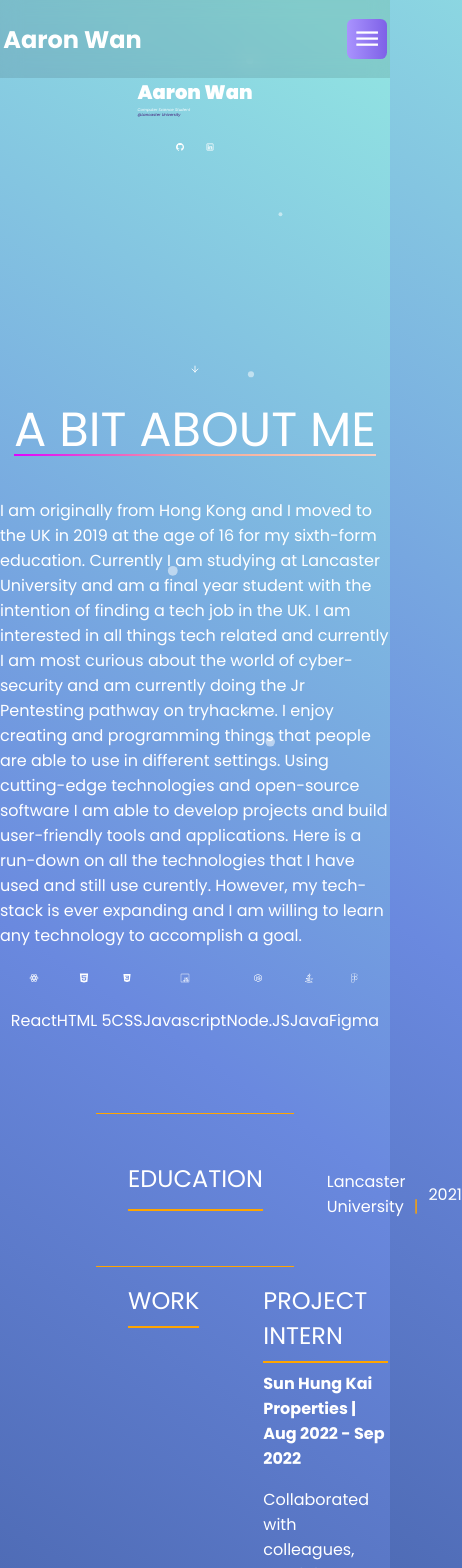
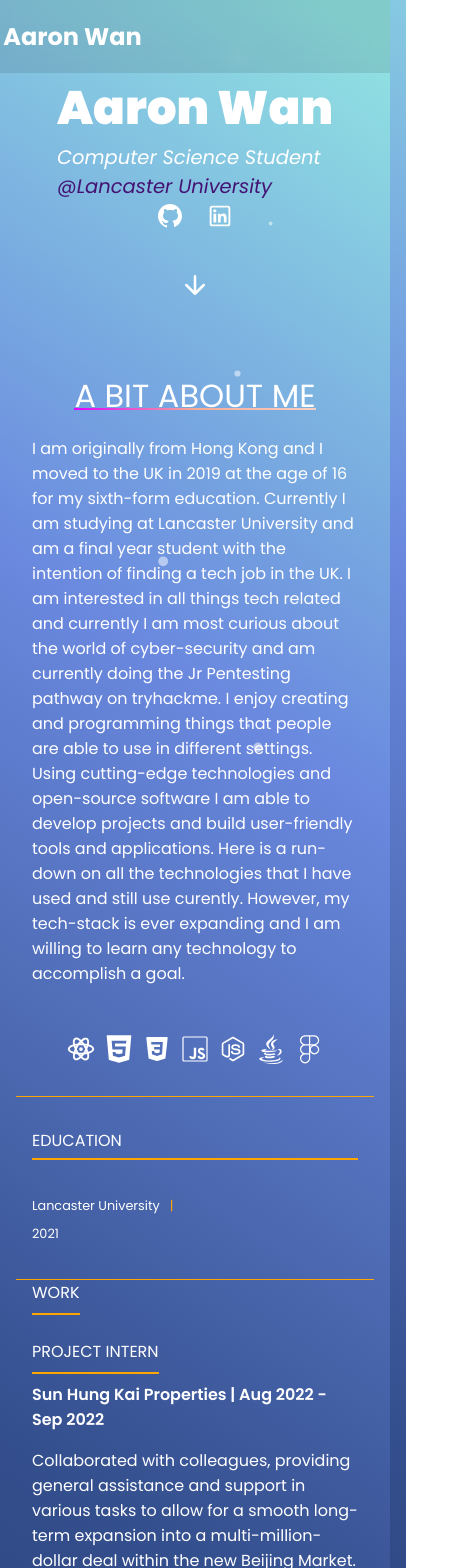
Before and after one commit to BAronHW/Portfolio-website, a React (Vite) app: page / in a window 390 px wide. Shown: the top 1568 px of the page, 462 px wide, since content can reach past the window. Built offline with nearby package versions, Linux system fonts and the light colour scheme.

Commit message:
added some changes to make it more friendly with mobile

```diff
--- a/src/components/Background/Background.css
+++ b/src/components/Background/Background.css
@@ -9,7 +9,8 @@
     padding: 2rem;
     position: relative;
 }
-.education-container{
+
+.education-container {
     display: flex;
     gap: 4rem;
 }
@@ -33,7 +34,7 @@ h2 {
     color: #fff;
 }
 
-.top-work-exp-span-container span{
+.top-work-exp-span-container span {
     font-weight: 700;
 }
 
@@ -42,8 +43,6 @@ h2 {
     margin: 0 10px;
     color: #FFA500;
 }
-
-
 
 .education-container::before, .work-container::before {
     content: '';
@@ -55,7 +54,7 @@ h2 {
     background-color: #FFA500;
 }
 
-.education-container::after{
+.education-container::after {
     content: '';
     position: absolute;
     left: 0;
@@ -64,7 +63,6 @@ h2 {
     height: 1px;
     background-color: #FFA500;
 }
-
 
 .background-container {
     /* background-color: #060417;  */
@@ -85,22 +83,93 @@ h2 {
     align-items: start;
     padding: 2rem;
 }
-  .work-container h2 {
 
+.work-container h2 {
     border-bottom: 2px solid #FFA500;
     padding-bottom: 0.5rem;
     color: #fff;
-  }
+}
 
-  .work-right-container{
+.work-right-container {
     grid-column: 2 / 3;
+    margin-bottom: 1rem;
+}
 
-    margin-bottom: 1rem;
-  }
-  .work-experience {
+.work-experience {
     margin-bottom: 2rem;
-  }
+}
 
-  .job-descrption-div{
+.job-descrption-div {
     margin-top: 1rem;
-  }
+}
+
+/* Media Queries for responsiveness */
+@media (max-width: 1325px) {
+    .background-container {
+        padding: 5rem;
+    }
+    .education-container, .work-container {
+        gap: 2rem;
+        padding: 2rem;
+    }
+}
+
+@media (max-width: 769px) {
+    .background-container {
+        padding: 3rem;
+    }
+
+    .education-container, .work-container {
+        gap: 1.5rem;
+        padding: 1.5rem;
+        flex-direction: column;
+    }
+
+    h2 {
+        font-size: 1.2rem;
+    }
+
+    .span-container span {
+        font-size: 0.9rem;
+    }
+}
+
+@media (max-width: 425px) {
+    .background-container {
+        padding: 1rem;
+    }
+
+    .education-container, .work-container {
+        gap: 1rem;
+        padding: 1rem;
+        flex-direction: column;
+    }
+
+    h2 {
+        font-size: 1rem;
+    }
+
+    .span-container {
+        flex-direction: column;
+        align-items: flex-start;
+    }
+
+    .span-container span {
+        font-size: 0.8rem;
+        margin: 0.3rem 0;
+    }
+
+    .top-work-exp-span-container span {
+        font-weight: 600;
+    }
+
+    .work-container {
+        display: flex;
+        flex-direction: column;
+        gap: 1rem;
+    }
+
+    .work-right-container {
+        grid-column: auto;
+    }
+}
--- a/src/components/Hero/Hero.css
+++ b/src/components/Hero/Hero.css
@@ -31,12 +31,14 @@
 
 h2 {
     display: flex;
+    margin-bottom: 2rem; /* Add margin to create a gap below the title */
 }
 
 .header-about {
     font-size: 3rem;
     position: relative;
     display: inline-block;  /* Ensures the pseudo-element aligns correctly under the text */
+    margin-top: 3rem; /* Add margin to create a gap above the about section */
 }
 
 .header-about::after {
@@ -50,15 +52,15 @@ h2 {
     display: block;
 }
 
-
 .tech-tools-container {
     display: flex;
-    flex-direction: column;
-    margin: 0;
-    padding: 0 160px;
-    align-items: center;
-    justify-content: flex-start;
-    gap: 2rem;
+    flex-wrap: wrap; /* Allow items to wrap */
+    justify-content: center; /* Center items horizontally */
+    gap: 2rem; /* Gap between items */
+    padding: 2rem;
+    max-width: 1200px; /* Ensure it doesn't stick out */
+    width: 100%;
+    box-sizing: border-box;
 }
 
 .tech-header, p {
@@ -78,10 +80,6 @@ svg {
 .react-icon:hover, .html-icon:hover, .css-icon:hover, .js-icon:hover,
 .node-icon:hover, .java-icon:hover, .figma-icon:hover {
     transform: scale(1.1);
-}
-
-svg{
-    transition: 250ms;
 }
 
 .react-icon:hover{
@@ -113,40 +111,96 @@ svg{
     fill:#F14A29;
     transform: scale(1.1,1.1);
 }
+
 .figma-icon:hover{
     fill:#a91deb;
     transform: scale(1.1,1.1);
 }
 
-
-
-@media (max-width: 425px) {
-    .hero-container, .hero-content, .tech-tools-container {
-        padding: 0;
-    }
-
-    svg {
-        max-width: 10px;
-        max-height: 60px;
-    }
-
-    .hero-img {
-        gap: 0;
+/* Media Queries for responsiveness */
+@media (max-width: 1325px) {
+    .hero-container, .hero-content {
+        padding: 5rem 0;
     }
 }
 
 @media (max-width: 769px) {
     .hero-container, .hero-content {
-        padding: 0;
+        padding: 3rem 0;
     }
 
     .hero-content p {
         padding: 0;
     }
+
+    .header-about {
+        font-size: 2.5rem;
+        margin-top: 2rem; /* Adjust margin for smaller screens */
+    }
+
+    h2 {
+        margin-bottom: 1.5rem; /* Adjust margin for smaller screens */
+    }
+
+    .tech-tools-container {
+        padding: 1rem;
+        gap: 1rem;
+    }
+
+    .hero-img{
+        gap: 0.5rem;
+    }
+
+    .tech-icon {
+        max-width: 100px;
+        text-align: center;
+    }
 }
 
-@media (max-width: 1325px) {
-    .hero-container, .hero-content {
-        padding: 0;
+@media (max-width: 425px) {
+    .hero-container, .hero-content, .tech-tools-container {
+        padding: 1rem 0;
+    }
+
+    .hero-content {
+        padding: 2rem;
+        gap: 1rem;
+    }
+
+    .header-about {
+        font-size: 2rem;
+        margin-top: 1.5rem; /* Adjust margin for smaller screens */
+    }
+
+    h2 {
+        margin-bottom: 1rem; /* Adjust margin for smaller screens */
+    }
+
+    .hero-img img, #duck-icon {
+        width: 80px; /* Adjust as needed for smaller screens */
+    }
+
+    svg {
+        max-width: 30px; /* Adjust the icon sizes for smaller screens */
+        max-height: 30px;
+    }
+
+    .hero-img {
+        gap: 0.5;
+    }
+
+    .tech-tools-container {
+        padding: 1rem;
+        gap: 1rem;
+        max-width: 100%; /* Ensure it doesn't stick out */
+    }
+
+    .tech-icon {
+        max-width: 80px;
+        text-align: center;
+    }
+
+    .tech-icon p{
+        display: none;
     }
 }
--- a/src/components/Hero/Hero.jsx
+++ b/src/components/Hero/Hero.jsx
@@ -7,7 +7,7 @@ import reactlogo from '../../assets/images/React-icon.png'
 import duckicon from '../../assets/images/duck.png'
 
 const Hero = ({aboutRef}) => {
-  return (
+    return (
     <section className='hero-container' ref={aboutRef}>
         <div className='hero-content' >
             <h2 className='header-about'>A bit about me</h2>
--- a/src/components/MobileNav/MobileNav.jsx
+++ b/src/components/MobileNav/MobileNav.jsx
@@ -2,7 +2,7 @@ import React from 'react'
 import './MobileNav.css'
 import logo from '../../assets/images/logo.png';
 
-const MobileNav = ({isOpen, toggleMenu}) => {
+const MobileNav = ({isOpen, toggleMenu, onHomeClick, onWorkClick, onAboutClick, onProjectClick, onContactClick}) => {
   return (
     <>
     <div className={`mobile-menu ${isOpen ? "active" : ""}`}
@@ -14,16 +14,16 @@ const MobileNav = ({isOpen, toggleMenu}) => {
 
             <ul>
                 <li>
-                    <a className="menu-item" href="">Home</a>
+                    <a className="menu-item" onClick={onAboutClick}>About</a>
                 </li>
                 <li>
-                    <a className='menu-item' href="">Skills</a>
+                    <a className='menu-item' onClick={onProjectClick}>Projects</a>
                 </li>
                 <li>
-                    <a className='menu-item' href="">Work Experience</a>
+                    <a className='menu-item' onClick={onWorkClick}>Work Experience</a>
                 </li>
                 <li>
-                    <a className='menu-item' href="">Contact Me</a>
+                    <a className='menu-item' onClick={onContactClick}>Contact Me</a>
                 </li>
             </ul>
         </div>
--- a/src/components/Navbar.jsx
+++ b/src/components/Navbar.jsx
@@ -14,7 +14,7 @@ const Navbar = ({onHomeClick, onWorkClick, onAboutClick, onProjectClick, onConta
 
   return (
     <>
-    <MobileNav isOpen={openMenu} toggleMenu={toggleMenu}></MobileNav>
+    {/* <MobileNav isOpen={openMenu} toggleMenu={toggleMenu}></MobileNav> */}
     <nav className='nav-wrapper'>
         <div className='nav-content'>
             <h1 className='logo'>Aaron Wan</h1>
@@ -37,11 +37,11 @@ const Navbar = ({onHomeClick, onWorkClick, onAboutClick, onProjectClick, onConta
                 </li>
             </ul>
 
-            <button className='menu-btn' onClick={toggleMenu}>
+            {/* <button className='menu-btn' onClick={toggleMenu}>
              <span class={"material-symbols-outlined"} style={{fontSize: "1.8rem"}}>
                 {openMenu ? "close" : "menu"}
              </span>
-            </button>
+            </button> */}
 
         </div>
     </nav>
--- a/src/components/Projects/Projects-DESKTOP-EQ3SFK0.css
+++ b/src/components/Projects/Projects-DESKTOP-EQ3SFK0.css
@@ -5,6 +5,7 @@
     flex-direction: column;
     background-color: transparent;
     z-index: 1;
+    flex-direction: column;
 }
 
 .inner-container{
--- a/src/components/Projects/Projects.css
+++ b/src/components/Projects/Projects.css
@@ -11,6 +11,7 @@
   align-items: center;
   position: relative; /* Ensures the positioning context for absolute children */
   z-index: 1;
+  flex-direction: column;
 }
 
 .project-card-container:hover {
@@ -77,3 +78,65 @@
 .project-desc {
   font-size: 0.9rem;
 }
+
+/* Media Queries for responsiveness */
+@media (max-width: 1024px) {
+  .project-card-container {
+    width: 250px;
+    margin: 15px;
+    flex-direction: column;
+  }
+
+  .project-desc {
+    font-size: 0.8rem;
+  }
+
+  .project-container{
+    flex-direction: column;
+  }
+}
+
+@media (max-width: 768px) {
+  .project-card-container {
+    width: 200px;
+    margin: 10px;
+    flex-direction: column;
+
+  }
+
+  .project-desc {
+    font-size: 0.75rem;
+  }
+  .project-container{
+    flex-direction: column;
+  }
+}
+
+@media (max-width: 480px) {
+  .project-card-container {
+    width: 150px;
+    margin: 10px;
+    border-radius: 15px;
+    flex-direction: column;
+  }
+
+  .inner-container {
+    padding: 10px;
+  }
+
+  .project-title-name {
+    font-size: 1rem;
+  }
+
+  .project-desc {
+    font-size: 0.7rem;
+  }
+
+  .project-card-bottom {
+    padding: 10px;
+  }
+
+  .project-container{
+    flex-direction: column;
+  }
+}
--- a/src/components/Title/Title.css
+++ b/src/components/Title/Title.css
@@ -8,16 +8,18 @@
 .name-occupation{
   display: flex;
   flex-direction: column;
-    /* gap: 0.5rem; */
 }
+
 .name{
   font-weight: 900;
   font-size: 5vw;
 }
+
 .occupation{
   font-style: italic;
   font-size: 1vw;
 }
+
 .university {
   color: #441273;
   font-size: 1vw;
@@ -32,6 +34,7 @@
   cursor: pointer;
   transform: translateY(0.5rem);
 }
+
 svg{
   transition: transform 250ms;
 }
@@ -42,6 +45,51 @@
 }
 
 .github-icon:hover{
-  fill:#000000;
+  fill: #000000;
   transform: scale(1.1,1.1);
 }
+
+
+@media (max-width: 768px) {
+  .container{
+      padding: 10rem 0 10rem;
+  }
+
+  .name{
+      font-size: 10vw;
+  }
+
+  .occupation{
+      font-size: 4vw;
+  }
+
+  .university {
+      font-size: 4vw;
+  }
+
+  .down-arrow{
+      margin-top: 5rem;
+  }
+}
+
+@media (max-width: 480px) {
+  .container{
+      padding: 5rem 0 5rem;
+  }
+
+  .name{
+      font-size: 12vw;
+  }
+
+  .occupation{
+      font-size: 5vw;
+  }
+
+  .university {
+      font-size: 5vw;
+  }
+
+  .down-arrow{
+      margin-top: 2rem;
+  }
+}
```
Lines whose indentation alone changed are shown as unchanged.
